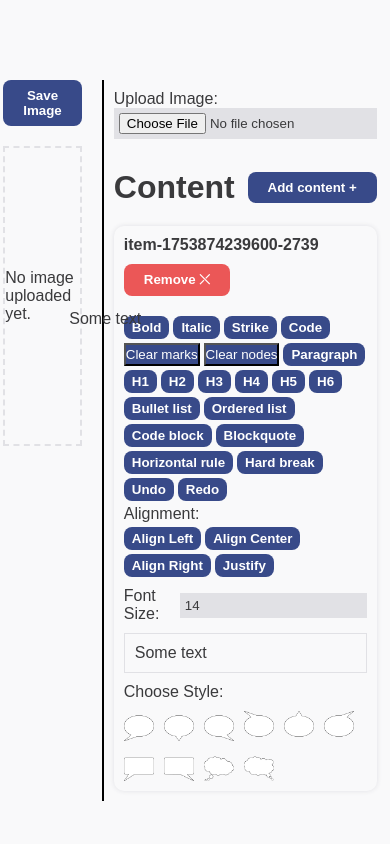
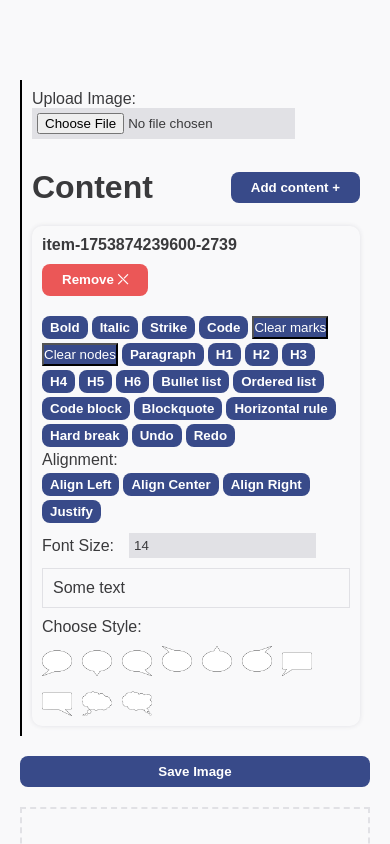
Before and after one commit to ViktorStarchenko/speech-bubbles-tool, a Next.js app: page / in a window 390 px wide. Both pictures are taken after a click on the button "Add content +". Shown: the top 844 px of the page. Built offline with nearby package versions, Linux system fonts and the light colour scheme.

Commit message:
main-container direction on tablte

```diff
--- a/app/globals.css
+++ b/app/globals.css
@@ -293,3 +293,16 @@ a {
   padding: 10px;
   border: 1px solid var(--muted);
 }
+
+@media (max-width: 992px) {
+  .main-container {
+    flex-direction: column-reverse;
+  }
+  .tools-bar {
+    max-width: unset;
+  }
+  .editor-font-size {
+    justify-content: flex-start;
+    gap: 15px;
+  }
+}
```
